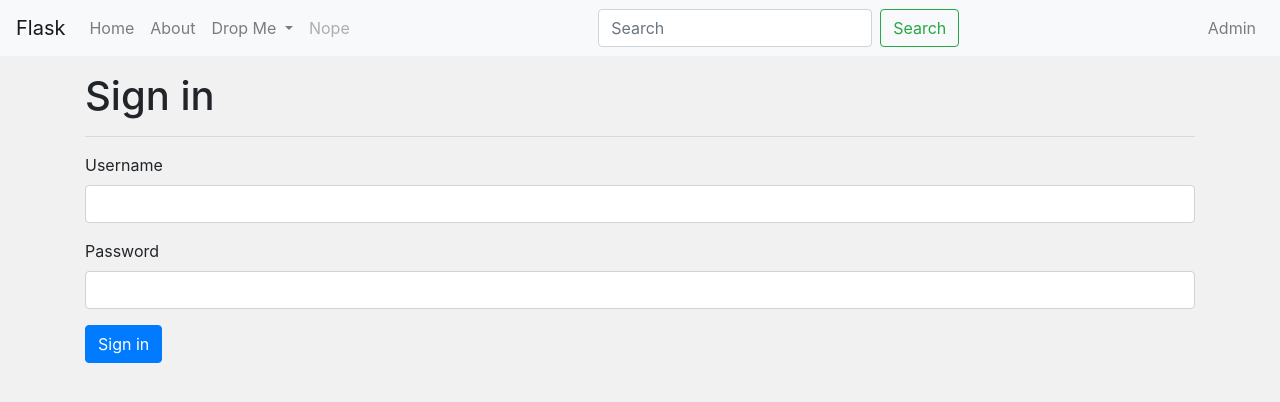
After one commit to hyper-mage/LearnFlask, a Flask app: page /sign-in in a window 1280 px wide. The commit adds this page. Shown: the top 402 px of the page. Run offline with Flask 2, Linux system fonts and the light colour scheme; parts of the project's set-up code (start-up, migrations or seed data) failed here and were passed over; some libraries are stand-ins or nearby versions.

Commit message:
Did some session work. Showing how one can sign in and be saved in a session cookie, with best practices of course!

```diff
--- /dev/null
+++ b/app/app/templates/public/sign_in.html
@@ -0,0 +1,32 @@
+{% extends 'public/templates/public_templates.html' %}
+
+{% block title %}Sign in{% endblock %}
+
+{% block main %}
+
+<div class="container">
+    <div class="row">
+        <div class="col">
+            <h1>Sign in</h1>
+            <hr>
+
+            <form action="/sign-in" method="POST">
+
+                <div class="form-group">
+                    <label>Username</label>
+                    <input class='form-control' type="text" name='username'>
+                </div>
+
+                <div class="form-group">
+                    <label>Password</label>
+                    <input class='form-control' type="password" name='password'>
+                </div>
+
+                <button type="submit" class='btn btn-primary'>Sign in</button>
+
+            </form>
+        </div>
+    </div>
+</div>
+
+{% endblock %}
--- a/app/app/views.py
+++ b/app/app/views.py
@@ -108,15 +108,15 @@ users = {
     }
 }
 
-@app.route('/profile/<username>')
-def profile(username):
+# @app.route('/profile/<username>')
+# def profile(username):
 
-    user = None
+#     user = None
 
-    if username in users:
-        user = users[username]
+#     if username in users:
+#         user = users[username]
 
-    return render_template('public/profile.html', user=user, username=username)
+#     return render_template('public/profile.html', user=user, username=username)
 
 @app.route('/multiple/<foo>/<bar>/<baz>')
 def multi(foo, bar, baz):
@@ -294,3 +294,66 @@ def cookies():
     res.set_cookie('chewy', 'yes')
 
     return res
+
+from flask import render_template, request, session, redirect, url_for
+
+# need to create a secret key for each session
+
+app.config["SECRET_KEY"] = "tAt0gRPYAaZtSqjikEi2Sg"
+
+# test users
+users = {
+    'elora': {
+        'username': 'elora',
+        'email': 'bosslady@gmail.com',
+        'password': 'yummytummy',
+        'bio': 'Creator of Luminary Nutrition'
+    },
+    'matt': {
+        'username': 'matt',
+        'email': 'matt@gmail.com',
+        'password': 'password',
+        'bio': 'dumbo'
+    }
+}
+
+@app.route("/sign-in", methods=["GET", "POST"])
+def sign_in():
+
+    if request.method == "POST":
+        req = request.form
+        username = req.get("username")
+        password = req.get("password")
+        if not username in users:
+            print("username not found")
+            return redirect(request.url)
+        else:
+            user = users[username]
+        if not password == user["password"]:
+            print('password incorrect')
+            return redirect(request.url)
+        else:
+            session["USERNAME"] = user["username"]
+            print('user added to session')
+            return redirect(url_for("profile"))
+
+    return render_template("public/sign_in.html")
+
+@app.route("/profile")
+def profile():
+
+    if session.get("USERNAME", None) is not None:
+        username = session.get("USERNAME")
+        user = users[username]
+        return render_template("public/profile.html", user=user)
+    else:
+        print("username not found in session")
+        return redirect(url_for("sign_in"))
+
+@app.route("/sign-out")
+def sign_out():
+
+    # add in None when there are no users in the list to prevent error
+    session.pop("USERNAME", None)
+
+    return redirect(url_for("sign_in"))
```
Also changed, not shown: app/app/templates/public/profile.html (+7 -3 lines).
